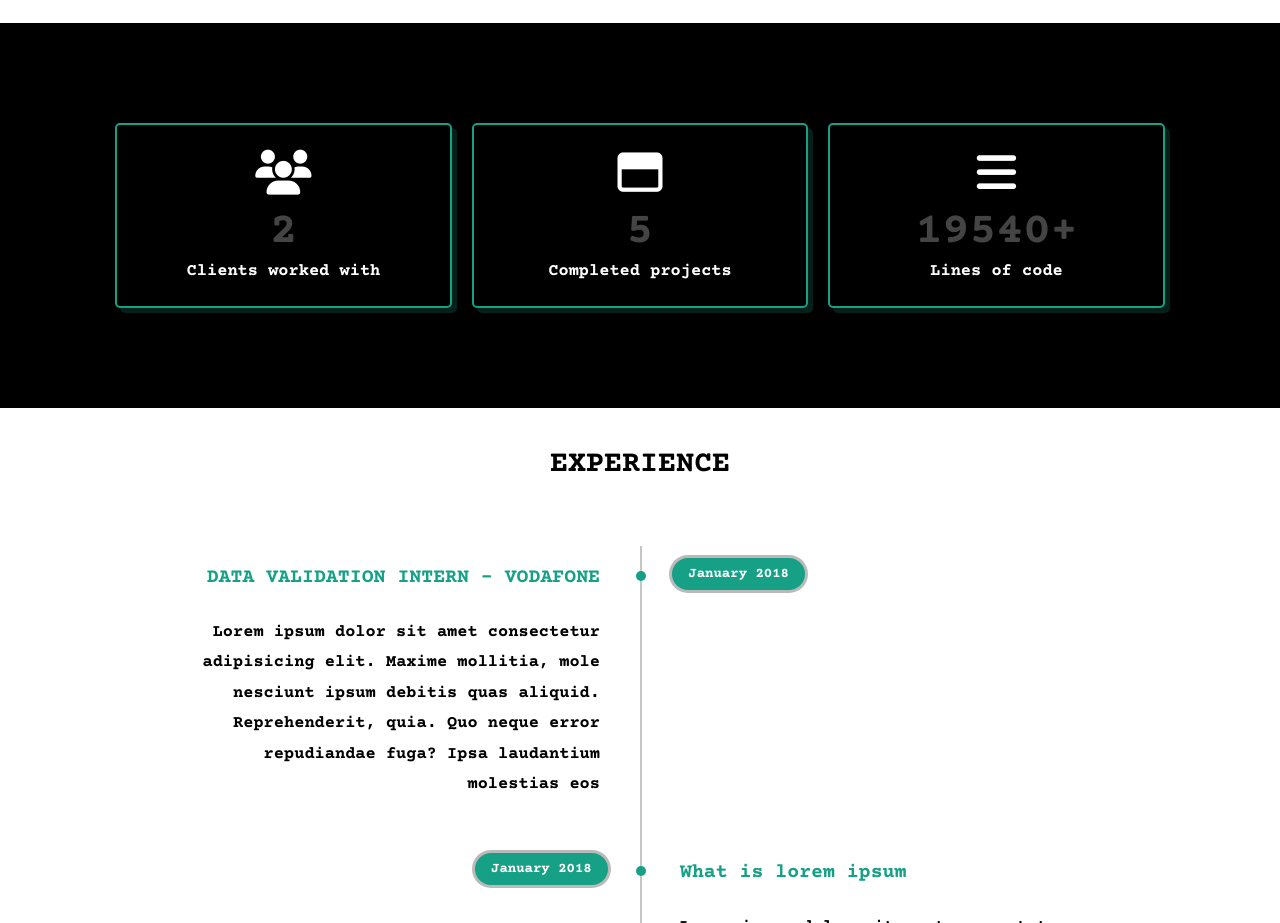
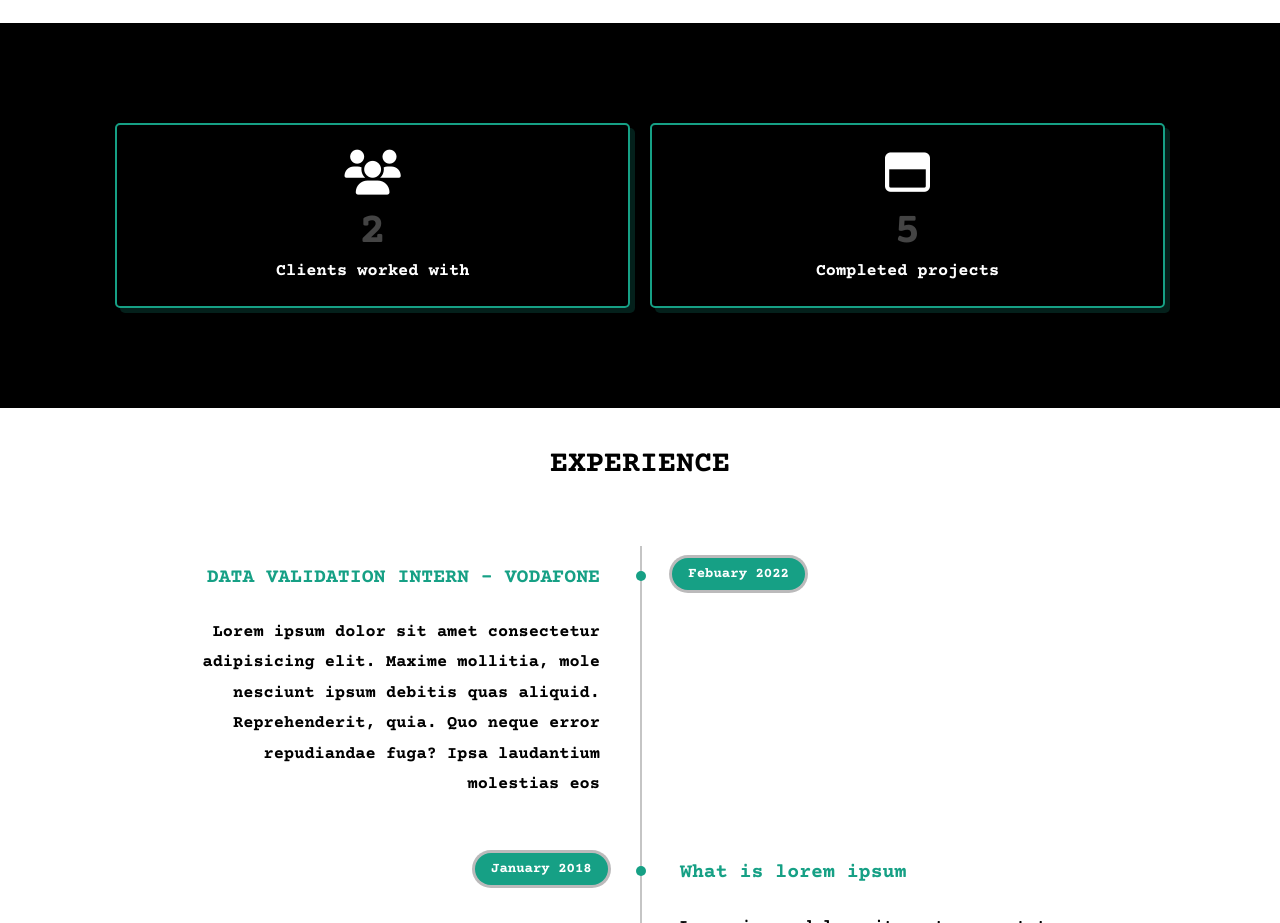
Before and after one commit to OfficialKwame/profile, a plain HTML site: page index.html in a window 1280 px wide. Shown: the part 1740-2663 px from the top of the page. Drawn offline with nearby package versions, Linux system fonts and the light colour scheme.

Commit message:
change position

```diff
--- a/index.html
+++ b/index.html
@@ -130,12 +130,6 @@
         <p>Completed projects</p>
     </div>
 
-    <div class="icons">
-        <i class="fa fa-bars"></i>
-        <h3>19540+</h3>
-        <p>Lines of code</p>
-    </div>
-
 </section>
 
 
@@ -170,7 +164,7 @@
                 </div>
 
                 <div class="time">
-                    <h4>January 2018</h4>
+                    <h4>Febuary 2022</h4>
                 </div>
 
             </li>
--- a/style.css
+++ b/style.css
@@ -736,7 +736,7 @@ display: none;
 
     .header .navbar{
         position: absolute;
-        top:115%; right: 2rem;
+        top:115%; left: 2rem;
         border-radius: .5rem;
         box-shadow: var(--box-shadow);
         width: 30rem;
```
